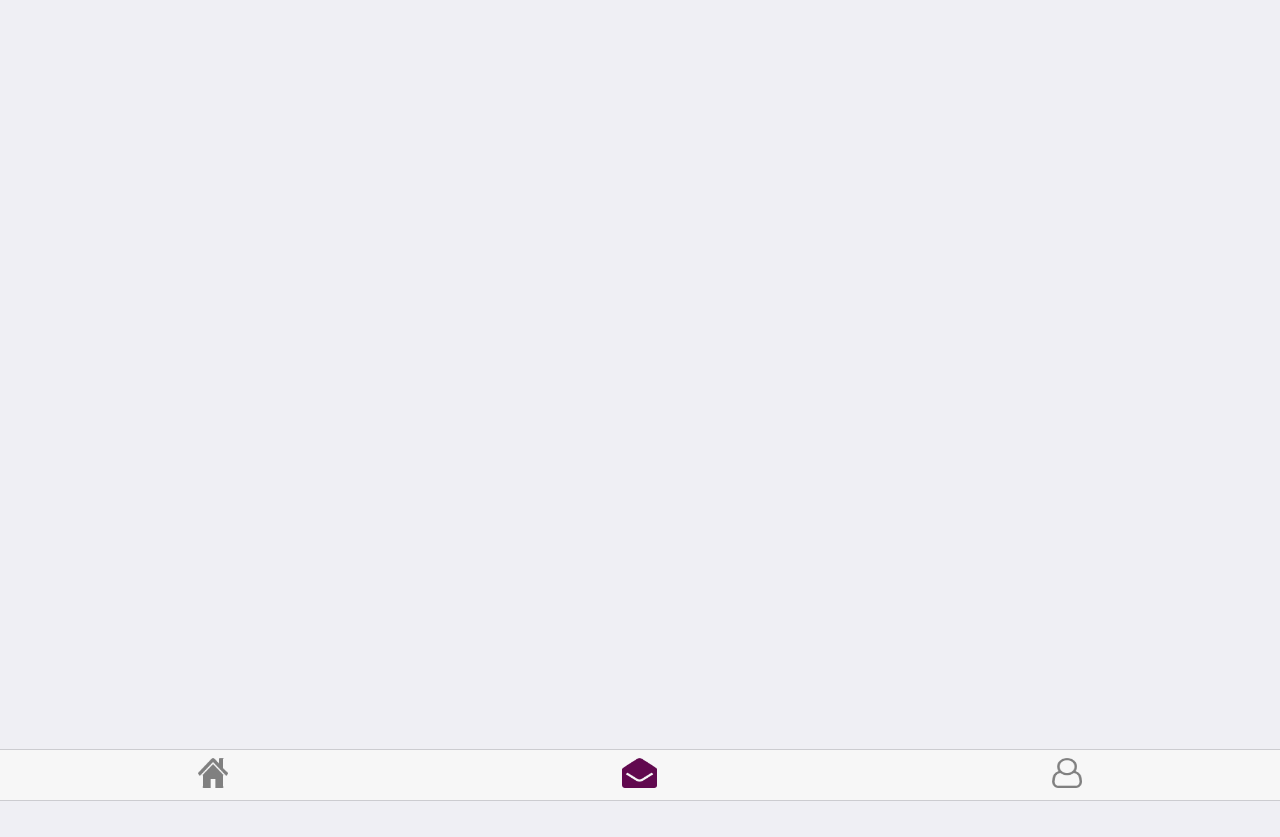
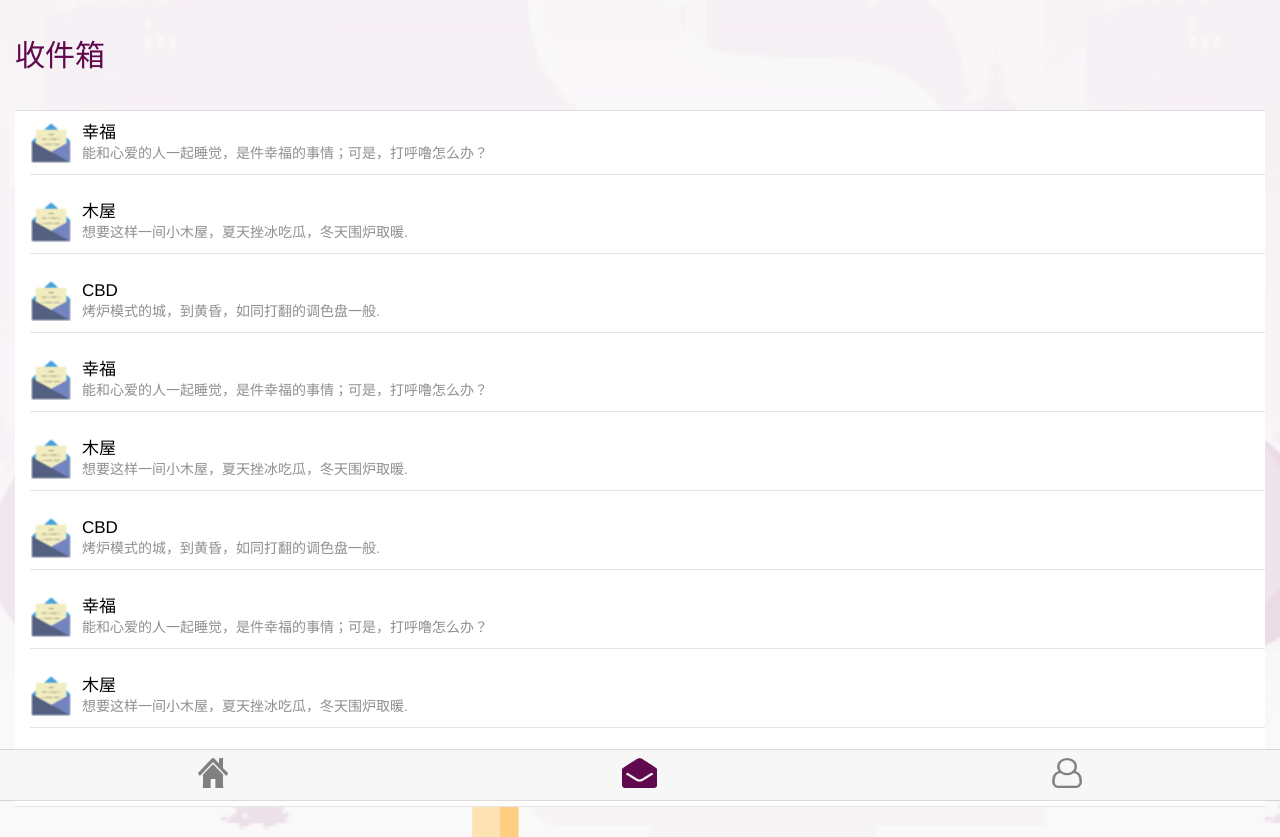
Before and after one commit to HanZhen233/theLetter, a website: page www/letter.html in a window 1280 px wide. Before the commit the page ends 800 px from the top, so only its background shows below. Drawn offline with Linux system fonts and the light colour scheme.

Commit message:
收件箱

```diff
--- a/www/letter.html
+++ b/www/letter.html
@@ -15,7 +15,91 @@
 
 	</head>
 
-	<body>
+	<body background="img/index-background.png" background-size: cover; style="padding: 15px;">
+		<p style="color:#60084e;padding-top:30px;padding-bottom:30px;font-size:30px;">收件箱</p>
+		<ul class="mui-table-view" >
+			<li class="mui-table-view-cell mui-media" style="margin: 15px 0px 15px 0px;">
+				<a href="javascript:;">
+					<img class="mui-media-object mui-pull-left" src="img/envelope.png">
+					<div class="mui-media-body">
+						幸福
+						<p class='mui-ellipsis'>能和心爱的人一起睡觉，是件幸福的事情；可是，打呼噜怎么办？</p>
+					</div>
+				</a>
+			</li>
+			<li class="mui-table-view-cell mui-media" style="margin: 15px 0px 15px 0px;">
+				<a href="javascript:;">
+					<img class="mui-media-object mui-pull-left" src="img/envelope.png">
+					<div class="mui-media-body">
+						木屋
+						<p class='mui-ellipsis'>想要这样一间小木屋，夏天挫冰吃瓜，冬天围炉取暖.</p>
+					</div>
+				</a>
+			</li>
+			<li class="mui-table-view-cell mui-media" style="margin: 15px 0px 15px 0px;">
+				<a href="javascript:;">
+					<img class="mui-media-object mui-pull-left" src="img/envelope.png">
+					<div class="mui-media-body">
+						CBD
+						<p class='mui-ellipsis'>烤炉模式的城，到黄昏，如同打翻的调色盘一般.</p>
+					</div>
+				</a>
+			</li>
+			<li class="mui-table-view-cell mui-media" style="margin: 15px 0px 15px 0px;">
+				<a href="javascript:;">
+					<img class="mui-media-object mui-pull-left" src="img/envelope.png">
+					<div class="mui-media-body">
+						幸福
+						<p class='mui-ellipsis'>能和心爱的人一起睡觉，是件幸福的事情；可是，打呼噜怎么办？</p>
+					</div>
+				</a>
+			</li>
+			<li class="mui-table-view-cell mui-media" style="margin: 15px 0px 15px 0px;">
+				<a href="javascript:;">
+					<img class="mui-media-object mui-pull-left" src="img/envelope.png">
+					<div class="mui-media-body">
+						木屋
+						<p class='mui-ellipsis'>想要这样一间小木屋，夏天挫冰吃瓜，冬天围炉取暖.</p>
+					</div>
+				</a>
+			</li>
+			<li class="mui-table-view-cell mui-media" style="margin: 15px 0px 15px 0px;">
+				<a href="javascript:;">
+					<img class="mui-media-object mui-pull-left" src="img/envelope.png">
+					<div class="mui-media-body">
+						CBD
+						<p class='mui-ellipsis'>烤炉模式的城，到黄昏，如同打翻的调色盘一般.</p>
+					</div>
+				</a>
+			</li>
+			<li class="mui-table-view-cell mui-media" style="margin: 15px 0px 15px 0px;">
+				<a href="javascript:;">
+					<img class="mui-media-object mui-pull-left" src="img/envelope.png">
+					<div class="mui-media-body">
+						幸福
+						<p class='mui-ellipsis'>能和心爱的人一起睡觉，是件幸福的事情；可是，打呼噜怎么办？</p>
+					</div>
+				</a>
+			</li>
+			<li class="mui-table-view-cell mui-media"style="margin: 15px 0px 15px 0px;";>
+				<a href="javascript:;">
+					<img class="mui-media-object mui-pull-left" src="img/envelope.png">
+					<div class="mui-media-body">
+						木屋
+						<p class='mui-ellipsis'>想要这样一间小木屋，夏天挫冰吃瓜，冬天围炉取暖.</p>
+					</div>
+				</a>
+			</li>
+			<li class="mui-table-view-cell mui-media" style="margin: 15px 0px 15px 0px;">
+				<a href="javascript:;">
+					<img class="mui-media-object mui-pull-left" src="img/envelope.png">
+					<div class="mui-media-body">
+						CBD
+						<p class='mui-ellipsis'>烤炉模式的城，到黄昏，如同打翻的调色盘一般.</p>
+					</div>
+				</a>
+			</li>
+		</ul>
 
 		<!-- 底部tabs -->
 		<nav class="mui-bar mui-bar-tab">
```
